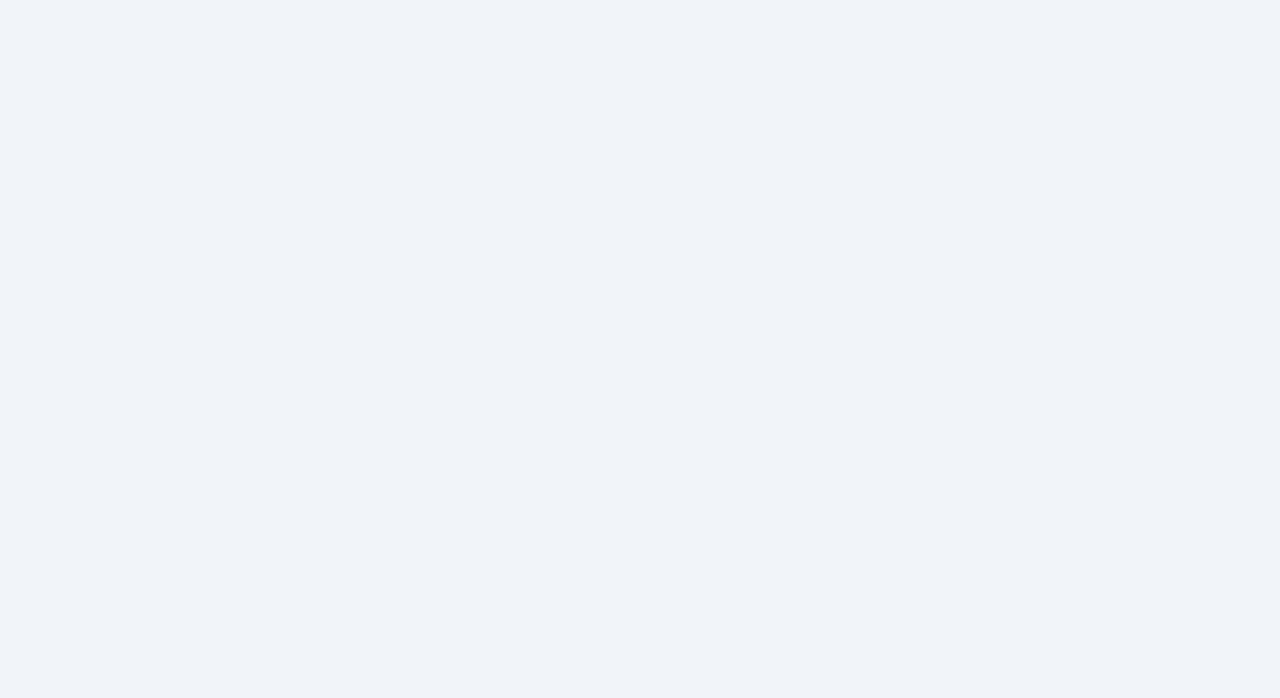
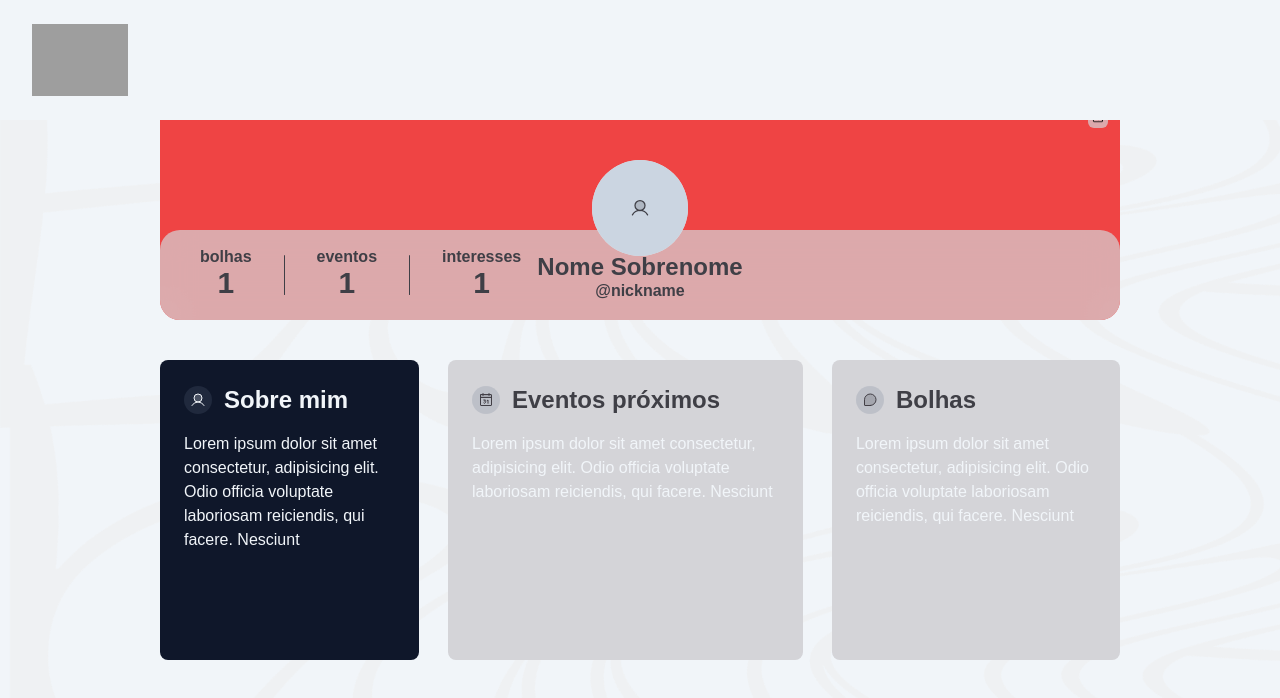
Before and after one commit to Projeto-Bubbles/bubbles-website-app, a React (Vite) app: page /account in a window 1280 px wide. Before the commit this address had no page. Shown: the top 698 px of the page. Built offline with nearby package versions, Linux system fonts and the light colour scheme; grey boxes are pictures that could not be loaded; a web font is replaced by a local one.

Commit message:
[feature] create AccountCard component and resposive grid

```diff
--- /dev/null
+++ b/src/components/common/AccountCard.tsx
@@ -0,0 +1,37 @@
+import { ReactElement, ReactNode } from 'react';
+
+interface AccountCardProps {
+  children: ReactElement;
+  title: string;
+  icon: ReactNode;
+  background: 'bg-zinc-300' | 'bg-slate-900';
+}
+
+export function AccountCard({
+  children,
+  title,
+  icon,
+  background,
+}: AccountCardProps) {
+  return (
+    <div
+      className={`${background} w-full min-h-[300px] max-h-[600px] p-6 rounded-lg flex flex-col items-start justify-start gap-4`}
+    >
+      <div className="flex items-center justify-start gap-3">
+        <div className="w-7 h-7 grid place-content-center rounded-full bg-slate-500/20">
+          {icon}
+        </div>
+
+        <h1
+          className={`${
+            background === 'bg-zinc-300' ? 'text-zinc-700' : 'text-slate-100'
+          } font-bold text-2xl`}
+        >
+          {title}
+        </h1>
+      </div>
+
+      {children}
+    </div>
+  );
+}
--- a/src/components/common/Avatar.tsx
+++ b/src/components/common/Avatar.tsx
@@ -6,17 +6,28 @@ interface AvatarProps {
   username?: string;
   isLogged?: boolean;
   isSelected?: boolean;
+  isLarged?: boolean;
 }
 
-function Avatar({ name, username, isLogged, isSelected }: AvatarProps) {
+function Avatar({
+  name,
+  username,
+  isLogged,
+  isSelected,
+  isLarged,
+}: AvatarProps) {
   return (
     <div className="flex justify-center items-center gap-2">
       <div
-        className={`${
-          isSelected ? 'bg-slate-800' : 'bg-zinc-200'
-        } w-11 h-11 flex justify-center items-center rounded-full transition-all duration-300 ease-in-out hover:brightness-95 cursor-pointer `}
+        className={`${isSelected ? 'bg-slate-800' : 'bg-zinc-200'}  ${
+          isLarged ? 'w-26 h-26' : 'w-11 h-11'
+        } flex justify-center items-center rounded-full transition-all duration-300 ease-in-out hover:brightness-95 cursor-pointer `}
       >
-        <div className="w-9 h-9 grid place-content-center bg-slate-300 rounded-full">
+        <div
+          className={`${
+            isLarged ? 'w-24 h-24' : 'w-9 h-9'
+          }  grid place-content-center bg-slate-300 rounded-full`}
+        >
           {isLogged ? (
             <img
               src={`https://source.unsplash.com/random/250x250/?draw`}
--- a/src/components/common/Profile.tsx
+++ b/src/components/common/Profile.tsx
@@ -17,34 +17,40 @@ interface ProfileProps {
 
 function Profile() {
   return (
-    <div className="w-full flex items-center justify-center rounded-[20px] h-60 relative bg-red-500">
-      <div className="absolute flex items-center justify-center w-5 h-5 right-3 top-3 rounded-md bg-zinc-300/70 backdrop-blur-lg">
+    <div className="w-full flex items-center justify-center rounded-[20px] h-56 relative bg-red-500">
+      <div className="absolute flex items-center justify-center w-5 h-5 right-3 top-3 rounded-md bg-zinc-300/70 backdrop-blur-lg cursor-pointer">
         <Image size={12} weight="duotone" />
       </div>
 
-      <Avatar />
+      <div className=" z-10">
+        <Avatar isLarged />
+      </div>
 
-      <div className="absolute bottom-0 w-full h-2/5 flex items-center justify-normal rounded-[20px] bg-zinc-300/70 backdrop-blur-lg">
-        <div className="w-full flex items-center justify-start text-zinc-700 gap-4">
+      <div className="flex justify-center items-center absolute bottom-0 w-full h-2/5 rounded-[20px] bg-zinc-300/70 backdrop-blur-lg leading-none">
+        <div className="flex absolute left-10 justify-start items-center justify-self-start text-zinc-700 gap-8">
           <div className="flex justify-center items-center flex-col">
             <span className="font-semibold">bolhas</span>
-            <h1 className="font-bold text-xl ">1</h1>
+            <h1 className="font-bold text-3xl ">1</h1>
           </div>
+
+          <div className="rounded-full w-[1px] h-10 bg-zinc-700" />
 
           <div className="flex justify-center items-center flex-col">
             <span className="font-semibold">eventos</span>
-            <h1 className="font-bold text-xl ">1</h1>
+            <h1 className="font-bold text-3xl ">1</h1>
           </div>
+
+          <div className="rounded-full w-[1px] h-10 bg-zinc-700" />
 
           <div className="flex justify-center items-center flex-col">
             <span className="font-semibold">interesses</span>
-            <h1 className="font-bold text-xl ">1</h1>
+            <h1 className="font-bold text-3xl ">1</h1>
           </div>
         </div>
 
-        <div className="flex items-center justify-center flex-col">
-          <h1>Nome</h1>
-          <span>Username</span>
+        <div className="flex items-center justify-center flex-col text-zinc-700">
+          <h1 className="font-bold text-2xl">Nome Sobrenome</h1>
+          <span className="font-semibold text-normal">@nickname</span>
         </div>
       </div>
     </div>
--- a/src/components/pages/Account.tsx
+++ b/src/components/pages/Account.tsx
@@ -1,3 +1,5 @@
+import { Calendar, ChatTeardrop, User } from 'phosphor-react';
+import { AccountCard } from '../common/AccountCard';
 import Navbar from '../common/Navbar';
 import Profile from '../common/Profile';
 
@@ -6,9 +8,44 @@ function Account() {
     <>
       <Navbar />
 
-      <main className="min-h-screen bg-cover flex items-start justify-center ">
-        <div className="mt-24 w-3/4 flex items-center flex-col">
+      <main className="min-h-screen bg-cover flex justify-center items-start ">
+        <div className="mt-24 w-3/4 flex flex-col items-center gap-10">
           <Profile />
+
+          <div className="w-full bg-red grid grid-cols-1 lg:grid-cols-[27%_37%_30%] gap-[3%] ">
+            <AccountCard
+              title="Sobre mim"
+              icon={<User size={16} color="#F1F5F9" weight="duotone" />}
+              background="bg-slate-900"
+            >
+              <p className="text-slate-100 ">
+                Lorem ipsum dolor sit amet consectetur, adipisicing elit. Odio
+                officia voluptate laboriosam reiciendis, qui facere. Nesciunt
+              </p>
+            </AccountCard>
+
+            <AccountCard
+              title="Eventos próximos"
+              icon={<Calendar size={16} color="#423F46" weight="duotone" />}
+              background="bg-zinc-300"
+            >
+              <p className="text-slate-100 ">
+                Lorem ipsum dolor sit amet consectetur, adipisicing elit. Odio
+                officia voluptate laboriosam reiciendis, qui facere. Nesciunt
+              </p>
+            </AccountCard>
+
+            <AccountCard
+              title="Bolhas"
+              icon={<ChatTeardrop size={16} color="#423F46" weight="duotone" />}
+              background="bg-zinc-300"
+            >
+              <p className="text-slate-100 ">
+                Lorem ipsum dolor sit amet consectetur, adipisicing elit. Odio
+                officia voluptate laboriosam reiciendis, qui facere. Nesciunt
+              </p>
+            </AccountCard>
+          </div>
         </div>
       </main>
     </>
--- a/src/routes/AppRouter.tsx
+++ b/src/routes/AppRouter.tsx
@@ -1,6 +1,7 @@
 import { Route, BrowserRouter as Router, Routes } from 'react-router-dom';
 import App from '../App';
 import Login from '../components/common/Sign/SignIn';
+import Account from '../components/pages/Account';
 import Feed from '../components/pages/Feed';
 import Institutional from '../components/pages/Institutional';
 import SearchBubbles from '../components/pages/SearchBubbles';
@@ -14,13 +15,14 @@ const AppRouter = () => {
       <Routes>
         <Route path="/" element={<App />}>
           <Route index element={<Institutional />} />
+          <Route path="/feed" element={<Feed />} />
+          <Route path="/selection" element={<SelectionBubbles />} />
+          <Route path="/bubbles" element={<SearchBubbles />} />
+          <Route path="/events" element={<SearchEvents />} />
+          <Route path="/sign-in" element={<Login />} />
+          <Route path="/sign-up" element={<SignPage />} />
+          <Route path="/account" element={<Account />} />
         </Route>
-        <Route path="/feed" element={<Feed />} />
-        <Route path="/selection" element={<SelectionBubbles />} />
-        <Route path="/bubbles" element={<SearchBubbles />} />
-        <Route path="/events" element={<SearchEvents />} />
-        <Route path="/sign-in" element={<Login />} />
-        <Route path="/sign-up" element={<SignPage />} />
       </Routes>
     </Router>
   );
```
